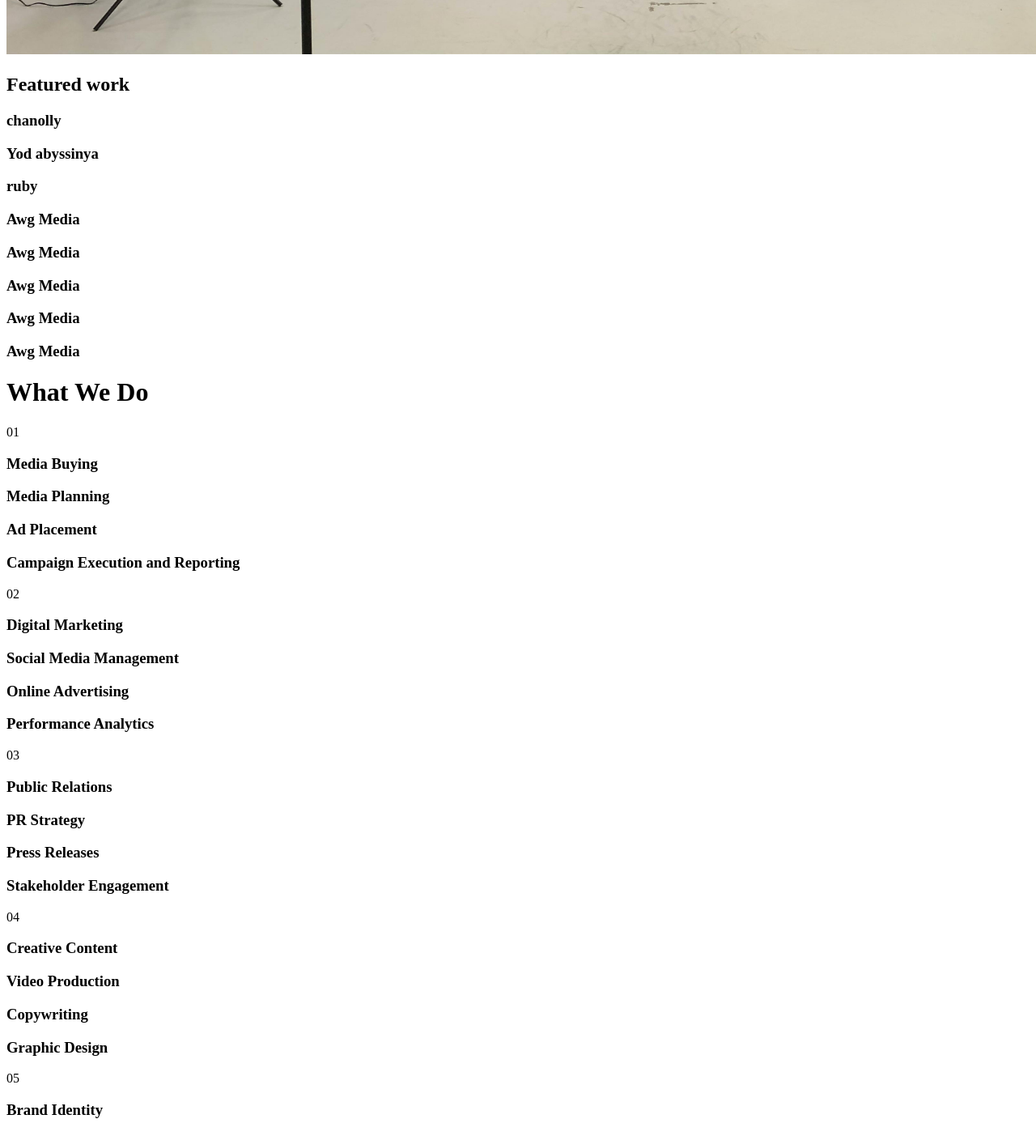
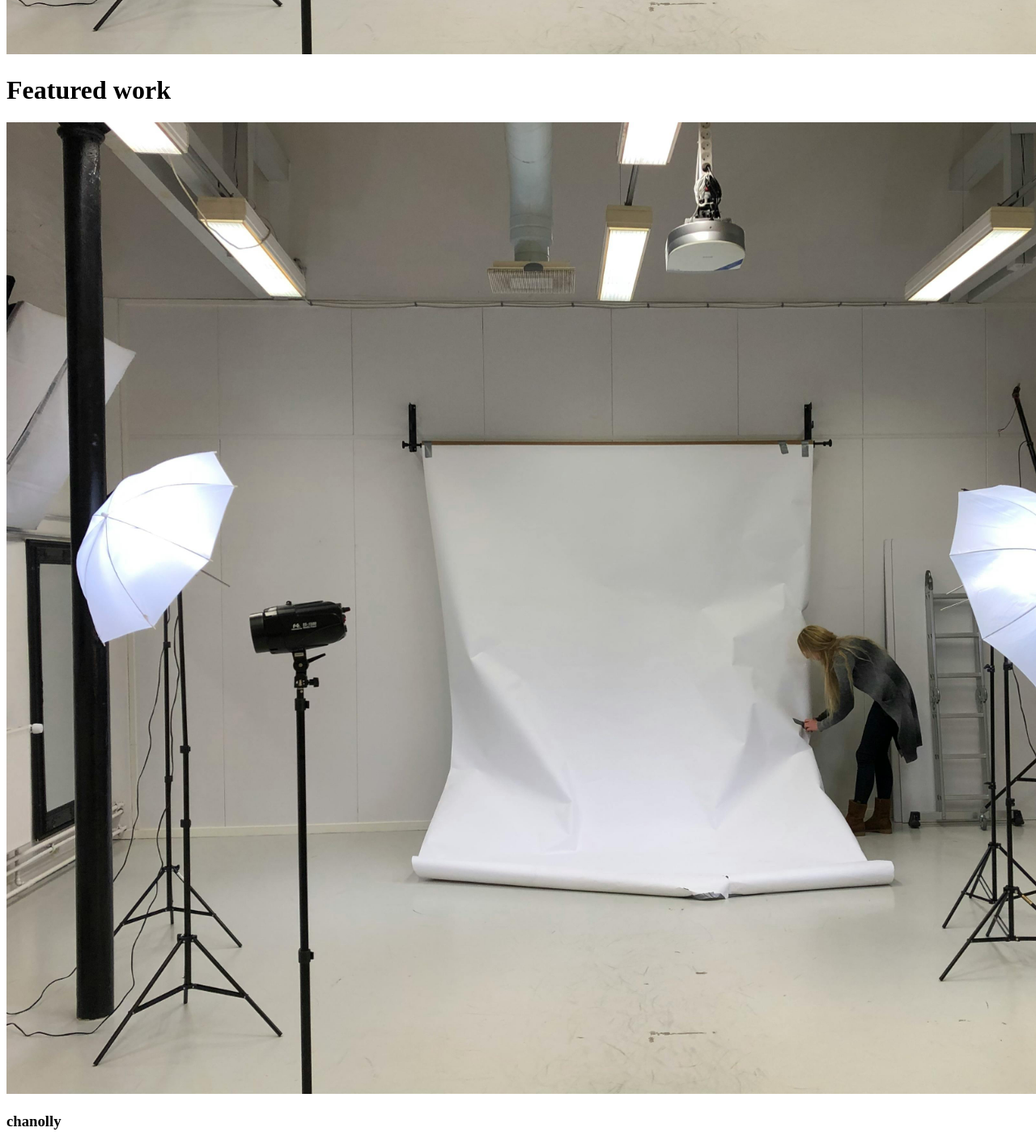
Before and after one commit to VickNat/awg-comms, a Next.js app: page /HomeView in a window 1280 px wide. Shown: the part 1260-2663 px from the top of the page at 81% size. Built offline with nearby package versions, Linux system fonts and the light colour scheme.

Commit message:
Portfolio grid style changed and in motion

```diff
--- a/src/components/home/PortfolioSection.tsx
+++ b/src/components/home/PortfolioSection.tsx
@@ -1,59 +1,74 @@
 import React from "react";
 import PortfolioCard from "../ui/PortfolioCard";
+import { motion } from "motion/react";
 
 const PortfolioSection = () => {
   return (
     <div className="w-full py-16 flex flex-col items-center justify-center gap-32">
       <div className="relative w-full flex flex-1 items-center justify-start">
-        <h2 className="relative uppercase text-5xl">Featured work</h2>
+        <h1 className="w-full h-fit overflow-hidden uppercase text-5xl">
+          <motion.div
+            initial={{ y: "100%" }}
+            whileInView={{ y: 0 }}
+            viewport={{
+              amount: 0,
+              margin: "0px 0px -5% 0px",
+              once: true,
+            }}
+            transition={{ ease: "easeOut", duration: 0.5 }}
+          >
+            Featured work
+          </motion.div>
+        </h1>
       </div>
-      <div className="relative w-full max-w-7xl grid grid-cols-2 gap-4 auto-rows-[minmax(160px,10fr)]">
-        <div className="col-span-2 row-span-3 h-full">
+      <div className="relative w-full grid grid-cols-3 gap-5 auto-rows-[minmax(400px,500px)]">
+        <div className="">
           <PortfolioCard
             imagesrc="/studio.jpg"
             title="chanolly"
+            tags={["Branding", "Web Design"]}
           />
         </div>
-        <div className="row-span-2 h-full">
+        <div className="">
           <PortfolioCard
             imagesrc="/studio-setup.jpg"
             title="Yod abyssinya"
+            tags={["Branding", "Web Design"]}
           />
         </div>
-        <div className="row-span-4 h-full">
+        <div className="">
           <PortfolioCard
             imagesrc="/studio.jpg"
             title="ruby"
+            tags={["Branding", "Web Design"]}
           />
         </div>
-        <div className="row-span-2 h-full">
+        <div className="col-span-2">
           <PortfolioCard
             imagesrc="/studio-setup.jpg"
             title="Awg Media"
+            tags={["Branding", "Web Design"]}
           />
         </div>
-        <div className="col-span-2 row-span-3 h-full">
+        <div className="">
           <PortfolioCard
             imagesrc="/studio.jpg"
             title="Awg Media"
+            tags={["Branding", "Web Design"]}
           />
         </div>
-        <div className="row-span-4 h-full">
+        <div className="">
           <PortfolioCard
             imagesrc="/studio-setup.jpg"
             title="Awg Media"
+            tags={["Branding", "Web Design"]}
           />
         </div>
-        <div className="row-span-2 h-full">
+        <div className="col-span-2">
           <PortfolioCard
             imagesrc="/studio.jpg"
             title="Awg Media"
-          />
-        </div>
-        <div className="row-span-2 h-full">
-          <PortfolioCard
-            imagesrc="/studio-setup.jpg"
-            title="Awg Media"
+            tags={["Branding", "Web Design"]}
           />
         </div>
       </div>
--- a/src/components/ui/PortfolioCard.tsx
+++ b/src/components/ui/PortfolioCard.tsx
@@ -1,24 +1,48 @@
-import React from "react";
+import React, { useRef } from "react";
 import Image from "next/image";
+import { motion } from "motion/react";
 
 interface PortfolioCardProps {
   imagesrc: string;
   title: string;
+  tags: string[];
 }
 
-const PortfolioCard: React.FC<PortfolioCardProps> = ({ imagesrc, title }) => {
+const PortfolioCard: React.FC<PortfolioCardProps> = ({
+  imagesrc,
+  title,
+  tags,
+}) => {
+  const projectImage = useRef<HTMLDivElement | null>(null);
+  const projectText = useRef<HTMLDivElement | null>(null);
+
   return (
-    <div className="w-full h-full overflow-hidden relative rounded-2xl">
-      <div className="w-full h-full relative">
+    <motion.div
+      ref={projectImage}
+      initial={{ rotateY: 10, y: 100, opacity: 0 }}
+      whileInView={{ rotateY: 0, y: 0, opacity: 1 }}
+      viewport={{ amount: 0, margin: "0px 0px -15% 0px" }}
+      transition={{ ease: "easeOut", duration: 0.8 }}
+      className="w-full h-full overflow-hidden relative rounded-xs flex flex-col"
+    >
+      <div className="w-full flex-1 relative min-h-0">
         <Image
           src={imagesrc}
           alt={title}
-          fill
-          className="object-cover"
+          width={1600}
+          height={1200}
+          className="object-cover w-full h-full"
         />
       </div>
-      <h3 className="absolute top-4 left-4 backdrop-blur-lg bg-accent w-fit text-xl text-foreground/70 text-center uppercase font-bold p-2 rounded-lg">{title}</h3>
-    </div>
+      <h3 className="pt-5 pb-2 text-xl">{title}</h3>
+      <div ref={projectText} className="flex gap-4 pb-5">
+        {tags.map((tag, index) => (
+          <div key={index} className="text-sm">
+            {tag}
+          </div>
+        ))}
+      </div>{" "}
+    </motion.div>
   );
 };
 
--- a/src/pages/HomeView.tsx
+++ b/src/pages/HomeView.tsx
@@ -21,7 +21,7 @@ const HomeView = () => {
       </div>
 
       <div className="relative w-full bg-primary-foreground">
-        <div className="px-16 w-full flex flex-col items-center">
+        <div className="px-12 w-full flex flex-col items-center">
           <AboutSection />
           <PortfolioSection />
           <ServicesSection />
```
Also changed, not shown: src/components/ui/ServicesCard.tsx (+14 -6 lines).
